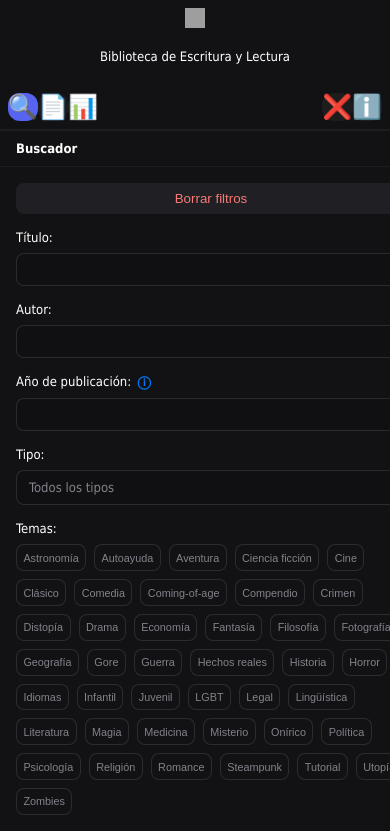
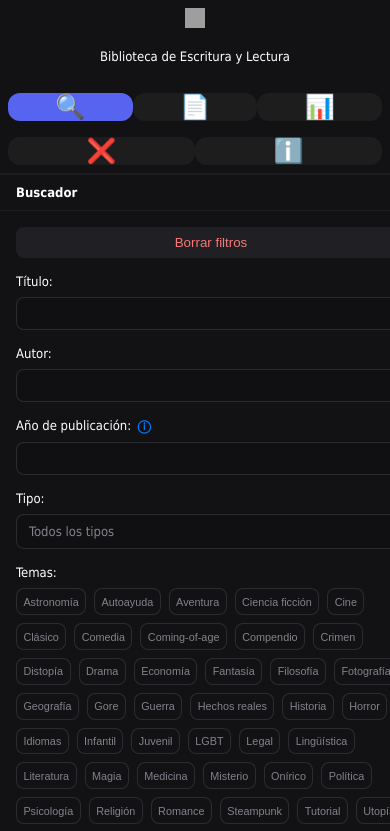
Before and after one commit to EscrituraYLectura/biblioteca, a Next.js app: page /buscador in a window 390 px wide. Shown: the top 831 px of the page. Built offline with nearby package versions, Linux system fonts and the light colour scheme; grey boxes are pictures that could not be loaded; a web font is replaced by a local one.

Commit message:
Remove unused line

```diff
--- a/styles/global.scss
+++ b/styles/global.scss
@@ -684,7 +684,6 @@ tbody tr {
     }
 
     .navbar {
-        flex-direction: row;
         width: 100%;
         height: auto;
         border-right: none;
```
